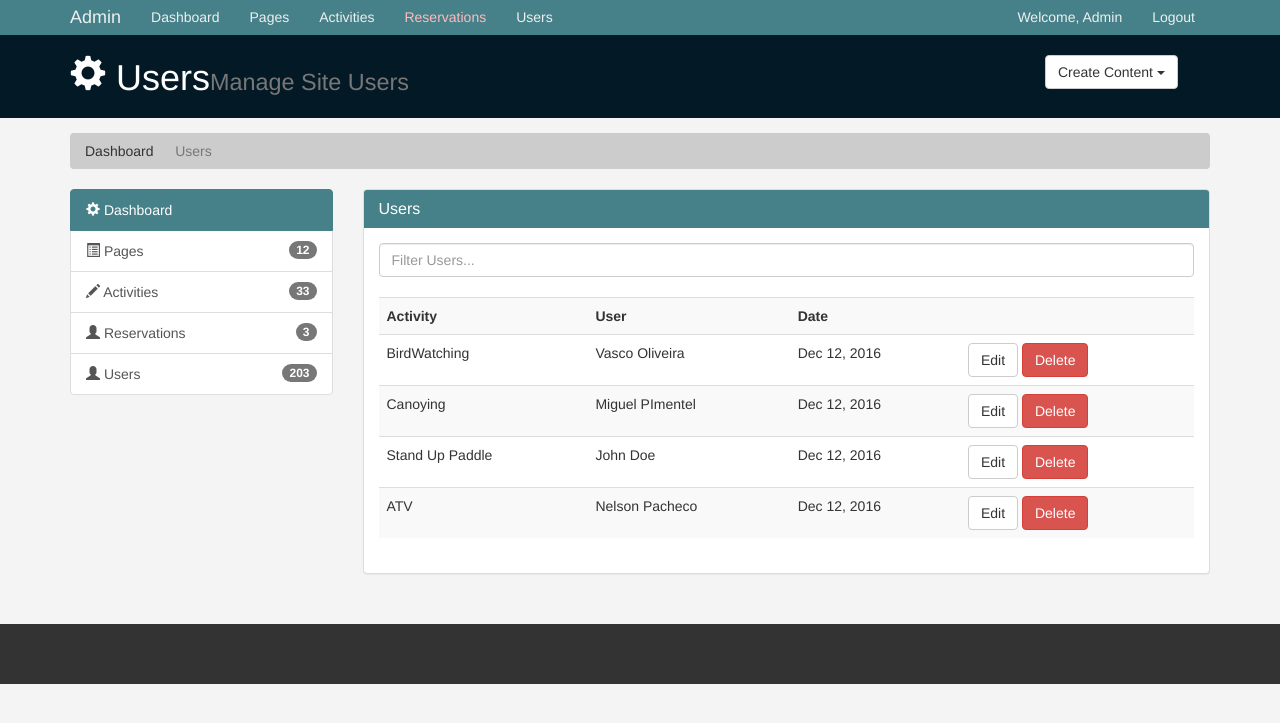
After one commit to nelsonpacheco15/Adventure, a PHP site: page /Backend/reservations.php in a window 1280 px wide. The commit adds this page. Shown: the top 723 px of the page. Run offline with PHP 8.4, Linux system fonts and the light colour scheme; some libraries are stand-ins or nearby versions.

```diff
--- /dev/null
+++ b/Backend/reservations.php
@@ -0,0 +1,254 @@
+<!DOCTYPE html>
+<html lang="en">
+  <head>
+    <meta charset="utf-8">
+    <meta http-equiv="X-UA-Compatible" content="IE=edge">
+    <meta name="viewport" content="width=device-width, initial-scale=1">
+    <title>Admin Area | Users</title>
+    <link href="css/bootstrap.min.css" rel="stylesheet">
+    <link href="css/style.css" rel="stylesheet">
+    <script src="http://cdn.ckeditor.com/4.6.1/standard/ckeditor.js"></script>
+  </head>
+  <body>
+
+    <nav class="navbar navbar-default">
+      <div class="container">
+        <div class="navbar-header">
+          <button type="button" class="navbar-toggle collapsed" data-toggle="collapse" data-target="#navbar" aria-expanded="false" aria-controls="navbar">
+            <span class="sr-only">Toggle navigation</span>
+            <span class="icon-bar"></span>
+            <span class="icon-bar"></span>
+            <span class="icon-bar"></span>
+          </button>
+          <a class="navbar-brand" href="#">Admin</a>
+        </div>
+        <div id="navbar" class="collapse navbar-collapse">
+          <ul class="nav navbar-nav">
+            <li><a href="index.php">Dashboard</a></li>
+            <li><a href="pages.php">Pages</a></li>
+            <li><a href="activities.php">Activities</a></li>
+            <li class="active"><a href="reservations.php">Reservations</a></li>
+            <li><a href="users.php">Users</a></li>
+          </ul>
+          <ul class="nav navbar-nav navbar-right">
+            <li><a href="#">Welcome, Admin</a></li>
+            <li><a href="login.html">Logout</a></li>
+          </ul>
+        </div><!--/.nav-collapse -->
+      </div>
+    </nav>
+
+    <header id="header">
+      <div class="container">
+        <div class="row">
+          <div class="col-md-10">
+            <h1><span class="glyphicon glyphicon-cog" aria-hidden="true"></span> Users<small>Manage Site Users</small></h1>
+          </div>
+          <div class="col-md-2">
+            <div class="dropdown create">
+              <button class="btn btn-default dropdown-toggle" type="button" id="dropdownMenu1" data-toggle="dropdown" aria-haspopup="true" aria-expanded="true">
+                Create Content
+                <span class="caret"></span>
+              </button>
+              <ul class="dropdown-menu" aria-labelledby="dropdownMenu1">
+                <li><a type="button" data-toggle="modal" data-target="#addPage">Add Page</a></li>
+                <li><a type="button" data-toggle="modal" data-target="#addActivity">Add Activity</a></li>
+                <li><a href="#">Add User</a></li>
+              </ul>
+            </div>
+          </div>
+        </div>
+      </div>
+    </header>
+
+    <section id="breadcrumb">
+      <div class="container">
+        <ol class="breadcrumb">
+          <li><a href="index.php">Dashboard</a></li>
+          <li class="active">Users</li>
+        </ol>
+      </div>
+    </section>
+
+    <section id="main">
+      <div class="container">
+        <div class="row">
+          <div class="col-md-3">
+            <div class="list-group">
+              <a href="index.php" class="list-group-item active main-color-bg">
+                <span class="glyphicon glyphicon-cog" aria-hidden="true"></span> Dashboard
+              </a>
+              <a href="pages.php" class="list-group-item"><span class="glyphicon glyphicon-list-alt" aria-hidden="true"></span> Pages <span class="badge">12</span></a>
+              <a href="activities.php" class="list-group-item"><span class="glyphicon glyphicon-pencil" aria-hidden="true"></span> Activities <span class="badge">33</span></a>
+              <a href="reservations.php" class="list-group-item"><span class="glyphicon glyphicon-user" aria-hidden="true"></span> Reservations <span class="badge">3</span></a>
+              <a href="users.php" class="list-group-item"><span class="glyphicon glyphicon-user" aria-hidden="true"></span> Users <span class="badge">203</span></a>
+            </div>
+
+
+          </div>
+          <div class="col-md-9">
+            <!-- Website Overview -->
+            <div class="panel panel-default">
+              <div class="panel-heading main-color-bg">
+                <h3 class="panel-title">Users</h3>
+              </div>
+              <div class="panel-body">
+                <div class="row">
+                      <div class="col-md-12">
+                          <input class="form-control" type="text" placeholder="Filter Users...">
+                      </div>
+                </div>
+                <br>
+                <table class="table table-striped table-hover">
+                      <tr>
+                        <th>Activity</th>
+                        <th>User</th>
+                        <th>Date</th>
+                        <th></th>
+                      </tr>
+                      <tr>
+                        <td>BirdWatching</td>
+                        <td>Vasco Oliveira</td>
+                        <td>Dec 12, 2016</td>
+                        <td><a class="btn btn-default" href="edit.html">Edit</a> <a class="btn btn-danger" href="#">Delete</a></td>
+                      </tr>
+                      <tr>
+                        <td>Canoying</td>
+                        <td>Miguel PImentel</td>
+                        <td>Dec 12, 2016</td>
+                        <td><a class="btn btn-default" href="edit.html">Edit</a> <a class="btn btn-danger" href="#">Delete</a></td>
+                      </tr>
+                      <tr>
+                        <td>Stand Up Paddle</td>
+                        <td>John Doe</td>
+                        <td>Dec 12, 2016</td>
+                        <td><a class="btn btn-default" href="edit.html">Edit</a> <a class="btn btn-danger" href="#">Delete</a></td>
+                      </tr>
+                      <tr>
+                        <td>ATV</td>
+                        <td>Nelson Pacheco</td>
+                        <td>Dec 12, 2016</td>
+                        <td><a class="btn btn-default" href="edit.html">Edit</a> <a class="btn btn-danger" href="#">Delete</a></td>
+                      </tr>
+                    </table>
+              </div>
+              </div>
+
+          </div>
+        </div>
+      </div>
+    </section>
+
+    <footer id="footer">
+    </footer>
+
+    <!-- Modals -->
+
+    <!-- Add Page -->
+    <div class="modal fade" id="addPage" tabindex="-1" role="dialog" aria-labelledby="myModalLabel">
+  <div class="modal-dialog" role="document">
+    <div class="modal-content">
+      <form>
+      <div class="modal-header">
+        <button type="button" class="close" data-dismiss="modal" aria-label="Close"><span aria-hidden="true">&times;</span></button>
+        <h4 class="modal-title" id="myModalLabel">Add Page</h4>
+      </div>
+      <div class="modal-body">
+        <div class="form-group">
+          <label>Page Title</label>
+          <input type="text" class="form-control" placeholder="Page Title">
+        </div>
+        <div class="form-group">
+          <label>Page Body</label>
+          <textarea name="editor1" class="form-control" placeholder="Page Body"></textarea>
+        </div>
+        <div class="checkbox">
+          <label>
+            <input type="checkbox"> Published
+          </label>
+        </div>
+        <div class="form-group">
+          <label>Meta Tags</label>
+          <input type="text" class="form-control" placeholder="Add Some Tags...">
+        </div>
+        <div class="form-group">
+          <label>Meta Description</label>
+          <input type="text" class="form-control" placeholder="Add Meta Description...">
+        </div>
+      </div>
+      <div class="modal-footer">
+        <button type="button" class="btn btn-default" data-dismiss="modal">Close</button>
+        <button type="submit" class="btn btn-primary">Save changes</button>
+      </div>
+    </form>
+    </div>
+  </div>
+</div>
+
+
+
+
+
+ <!-- Add Activity -->
+ <div class="modal fade" id="addActivity" tabindex="-1" role="dialog" aria-labelledby="myModalLabel">
+  <div class="modal-dialog" role="document">
+    <div class="modal-content">
+      <form>
+      <div class="modal-header">
+        <button type="button" class="close" data-dismiss="modal" aria-label="Close"><span aria-hidden="true">&times;</span></button>
+        <h4 class="modal-title" id="myModalLabel">Add Activity</h4>
+      </div>
+      <div class="modal-body">
+        <div class="form-group">
+          <label>Activity Title</label>
+          <input type="text" class="form-control" placeholder="Activity Title">
+        </div>
+        <div class="form-group">
+          <label>Activity Body</label>
+          <textarea name="editor2" class="form-control" placeholder="Activity Body"></textarea>
+        </div>
+        <div class="checkbox">
+          <label>
+            <input type="checkbox"> Published
+          </label>
+        </div>
+        <div class="form-group">
+          <label>Meta Tags</label>
+          <input type="text" class="form-control" placeholder="Add Some Tags...">
+        </div>
+        <div class="form-group">
+          <label>Meta Description</label>
+          <input type="text" class="form-control" placeholder="Add Meta Description...">
+        </div>
+        <div class="form-group">
+          <label>Date</label>
+          <input type="date" class="form-control">
+        </div>
+        <div class="form-group">
+          <label>Localization</label>
+          <input type="text" class="form-control">
+        </div>
+      </div>
+      <div class="modal-footer">
+        <button type="button" class="btn btn-default" data-dismiss="modal">Close</button>
+        <button type="submit" class="btn btn-primary">Save changes</button>
+      </div>
+    </form>
+    </div>
+  </div>
+</div>
+
+
+
+
+
+
+<script>
+  CKEDITOR.replace( 'editor1' );
+  CKEDITOR.replace( 'editor2' );
+</script>
+
+    <script src="https://ajax.googleapis.com/ajax/libs/jquery/1.12.4/jquery.min.js"></script>
+    <script src="js/bootstrap.min.js"></script>
+  </body>
+</html>
```
Also changed, not shown: Backend/activities.php (renamed from Backend/posts.php, +16 -4 lines), Backend/edit.php (+8 -2 lines), Backend/index.php (+8 -2 lines), Backend/pages.php (+8 -2 lines), Backend/users.php (+8 -2 lines).
